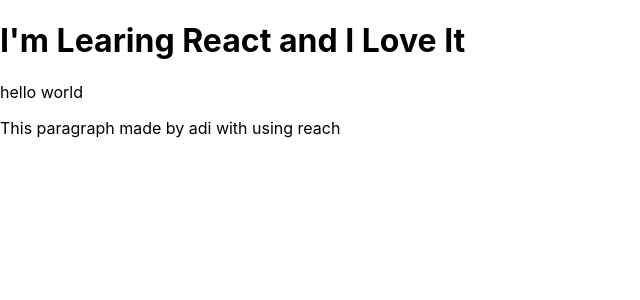
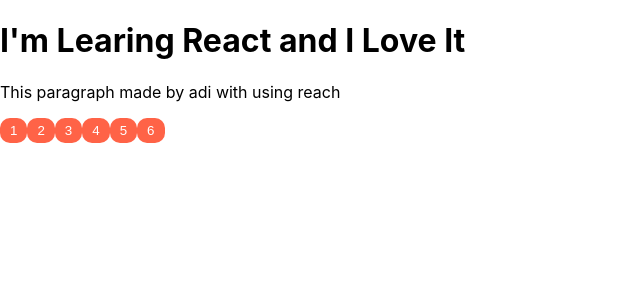
Before and after one commit to hariadiarief/bootcamp-ib-react-learn, a React (Create React App) app: page / in a window 1280 px wide. Shown: the top 300 px of the page, without its empty margins (0-640 px from the left). Built offline with nearby package versions, Linux system fonts and the light colour scheme.

Commit message:
create button

```diff
--- a/src/App.js
+++ b/src/App.js
@@ -1,16 +1,25 @@
 import React, { Component } from "react";
+
+// import "bootstrap/dist/css/bootstrap.min.css"
+import "./App.css";
 
 import Header from "./Header";
 import Paragraph from "./Paragraph";
+import Button from "./Button";
+
+const numbers = [1, 2, 3, 4, 5, 6];
 
 class App extends Component {
   render() {
     return (
-      <div className="App">
+      <div>
         <Header />
-        <div>hello world</div>
         <Paragraph />
+        {numbers.map(item => {
+          return <Button number={item} />;
+        })}
       </div>
+      // Bikin ini -> Make state simpler
     );
   }
 }
--- /dev/null
+++ b/src/Button.css
@@ -0,0 +1,11 @@
+.button {
+  padding: 5px 10px;
+  background: tomato;
+  color: white;
+  border: none;
+  border-radius: 10px;
+}
+.button:hover {
+  background: rgb(232, 35, 0);
+  box-shadow: 1px 1px saddlebrown;
+}
--- /dev/null
+++ b/src/Button.js
@@ -0,0 +1,11 @@
+import React, { Component } from "react";
+
+import "./Button.css";
+
+class Button extends Component {
+  render() {
+    return <button className="button">{this.props.number}</button>;
+  }
+}
+
+export default Button;
```
